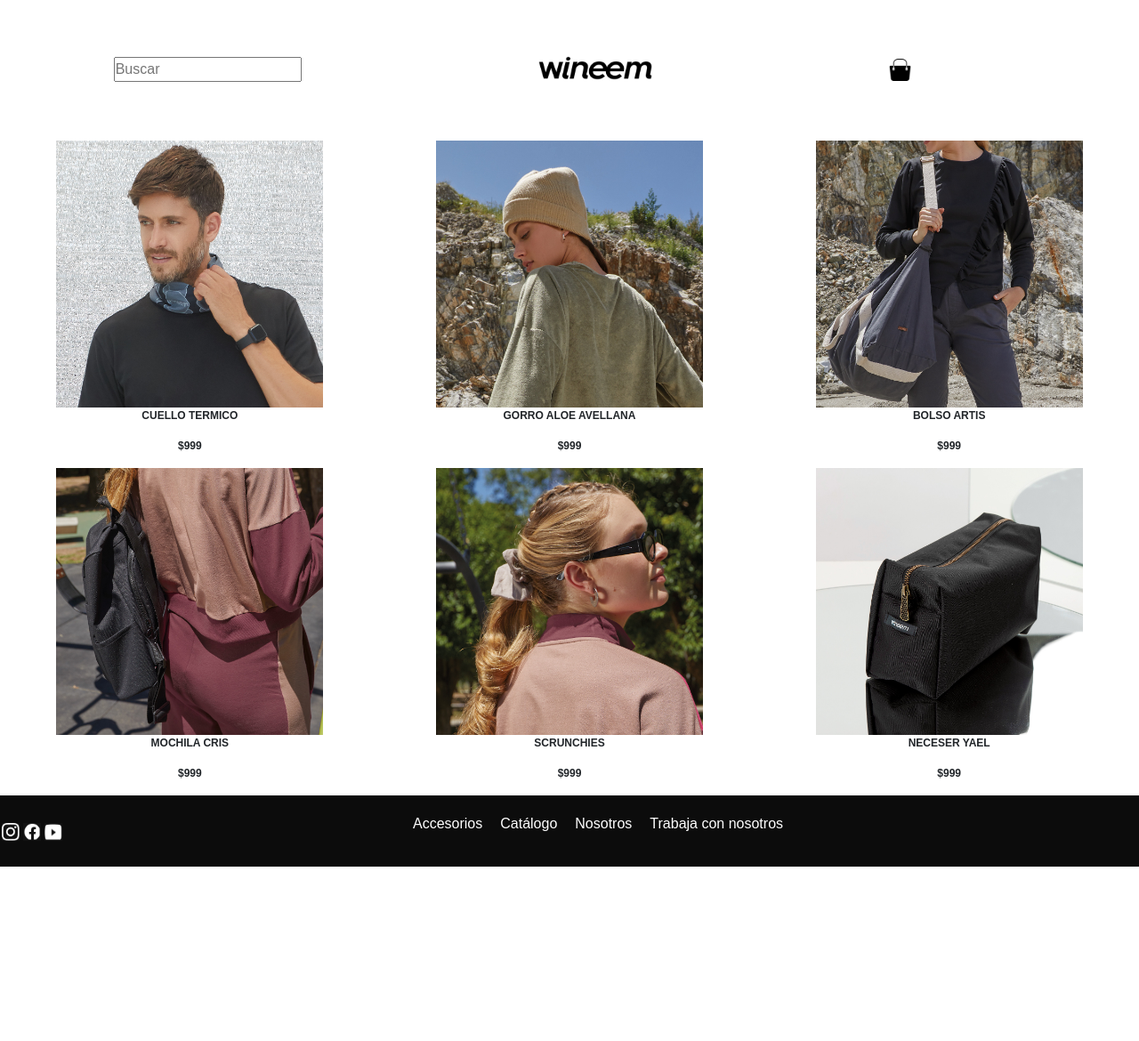
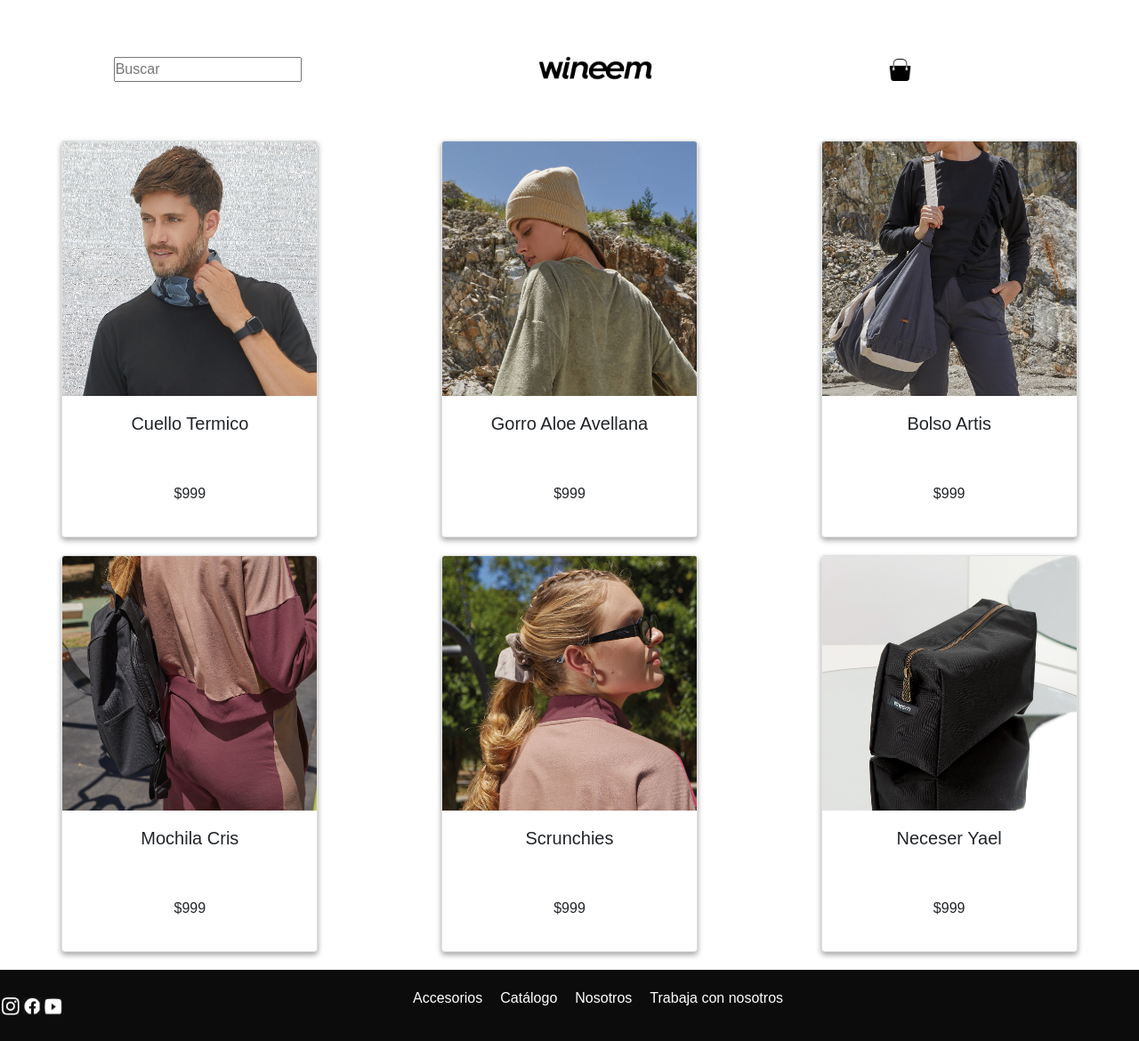
Before and after one commit to julian-rinaudo/Pagina-web-Wineem, a plain HTML site: page paginas/accesorios.html in a window 1280 px wide. Shown: the part 2-1172 px from the top of the page at 89% size. Before the commit the page ends 976 px from the top, so only its background shows below. Drawn offline with nearby package versions, Linux system fonts and the light colour scheme.

Commit message:
Agregado card de boostrap

```diff
--- a/estilos/estilos.css
+++ b/estilos/estilos.css
@@ -23,6 +23,9 @@
 }
 .envio{
     margin-right: 10px;
+}
+.box-shadow{
+    box-shadow: rgba(0, 0, 0, 0.16) 0px 3px 6px, rgba(0, 0, 0, 0.23) 0px 3px 6px;
 }
 
 @keyframes texto-animado{
@@ -199,43 +202,30 @@
     }
     .imagen1{
         grid-area: imagen1;
-        width: 300px;
-        height: 300px;
+
     }
     .imagen2{
         grid-area: imagen2;
-        width: 300px;
-        height: 300px;
+
     }
     .imagen3{
         grid-area: imagen3;
-        width: 300px;
-        height: 300px;
+
     }
     .imagen4{
         grid-area: imagen4;
-        width: 300px;
-        height: 300px;
+
     }
     .imagen5{
         grid-area: imagen5;
-        width: 300px;
-        height: 300px;
+
     }
     .imagen6{
         grid-area: imagen6;
-        width: 300px;
-        height: 300px;
+
     }
-    span{
-        display: flex;
-        flex-direction: column;
-        text-align: center;
-    }
-    p{
-        font-size: 12px;
-        font-weight: bold;
-    }
+
+
     .logos{
         margin: 2px;
 
--- a/paginas/accesorios.html
+++ b/paginas/accesorios.html
@@ -8,11 +8,12 @@
     <link href="https://cdn.jsdelivr.net/npm/bootstrap@5.1.3/dist/css/bootstrap.min.css" rel="stylesheet" integrity="sha384-1BmE4kWBq78iYhFldvKuhfTAU6auU8tT94WrHftjDbrCEXSU1oBoqyl2QvZ6jIW3" crossorigin="anonymous">
     <link rel="stylesheet" href="../estilos/estilos.css">
     <meta name="viewport" content="width=device-width, initial-scale=1.0"/>
+
 </head>
 <body>
     <div class="contenedor-grid-accesorios">
         <header class="header-accesorios">
-            <!--barra de nav boostrap-->
+            <!--barra de nav bootstrap-->
             <nav class="navbar   no-display-desktop">
                 <div class="container-fluid">
 
@@ -47,19 +48,70 @@
                   </div>
                 </div>
             </nav>
-            <!--barra de nav boostrap-->
+            <!--barra de nav bootstrap-->
                     <input type="text" placeholder="Buscar" class="no-display">
                     <a href="../index.html"><img src="../imagenes/Logo.png" class="wineem-logo-accesorios-tablet wineem-logo-accesorios-smartphone" alt="Logo de wineem" width="150" height="150"></a>
                     <img src="../imagenes/shopping-bag.png" class="carrito-accesorios" width="25" height="25" alt="Carrito de compra">
                 </header>
                 <main class="main-accesorios">
                     <section class="galeria-accesorios">
-                        <span><img class="imagen1" src="../imagenes/accesorio-1.jpg" alt="cuello termico"><p>CUELLO TERMICO</p><p>$999</p></span>
-                        <span><img class="imagen2" src="../imagenes/accesorio-2.jpg" alt="gorro"><p>GORRO ALOE AVELLANA</p><p>$999</p></span>
-                        <span><img class="imagen3" src="../imagenes/accesorio-3.jpg" alt="bolso"><p>BOLSO ARTIS</p><p>$999</p></span>
-                        <span><img class="imagen4" src="../imagenes/accesorio-4.jpg" alt="mochila"><p>MOCHILA CRIS</p><p>$999</p></span>
-                        <span><img class="imagen5" src="../imagenes/accesorio-5.jpg" alt="chula"><p>SCRUNCHIES</p><p>$999</p></span>
-                        <span><img class="imagen6" src="../imagenes/accesorio-6.jpg" alt="neceser"><p>NECESER YAEL</p><p>$999</p></span>
+                      <!--card de bootstrap-->
+                      <div class="card box-shadow " style="width: 18rem;">
+                        <img src="../imagenes/accesorio-1.jpg" class="card-img-top " alt="cuello termico">
+                        <div class="card-body">
+                          <p class="lead">Cuello Termico</p>
+                        </div>
+                        <div>
+                          <p>$999</p>
+                        </div>
+                      </div>
+                      <div class="card box-shadow" style="width: 18rem;">
+                        <img src="../imagenes/accesorio-2.jpg" class="card-img-top" alt="gorro">
+
+                        <div class="card-body">
+                          <p class="lead">Gorro Aloe Avellana</p>
+                        </div>
+                        <div>
+                          <p>$999</p>
+                        </div>
+                      </div>
+                      <div class="card box-shadow" style="width: 18rem;">
+                        <img src="../imagenes/accesorio-3.jpg" class="card-img-top " alt="bolso">
+                        <div class="card-body">
+                          <p class="lead">Bolso Artis</p>
+                        </div>
+                        <div>
+                          <p>$999</p>
+                        </div>
+                      </div>
+                      <div class="card box-shadow" style="width: 18rem;">
+                        <img src="../imagenes/accesorio-4.jpg" class="card-img-top" alt="mochila">
+                        <div class="card-body">
+                          <p class="lead">Mochila Cris</p>
+                        </div>
+                        <div>
+                          <p>$999</p>
+                        </div>
+                      </div>
+                      <div class="card box-shadow" style="width: 18rem;">
+                        <img src="../imagenes/accesorio-5.jpg" class="card-img-top" alt="scrunchies">
+                        <div class="card-body">
+                          <p class="lead">Scrunchies</p>
+                        </div>
+                        <div>
+                          <p>$999</p>
+                        </div>
+                      </div>
+                      <div class="card box-shadow" style="width: 18rem;">
+                        <img src="../imagenes/accesorio-6.jpg" class="card-img-top" alt="neceser">
+                        <div class="card-body">
+                          <p class="lead">Neceser Yael</p>
+                        </div>
+                        <div>
+                          <p>$999</p>
+                        </div>
+                      </div>
+                      <!--card de bootstrap-->
                     </section>
                 </main>
 
```
